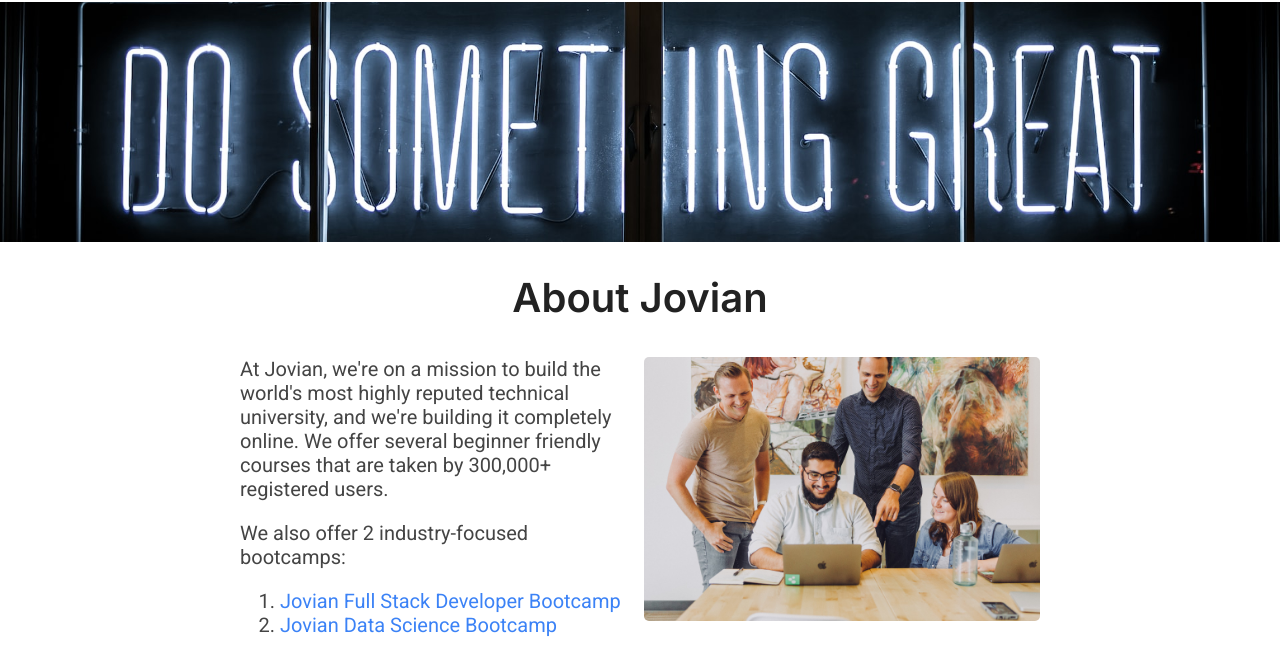
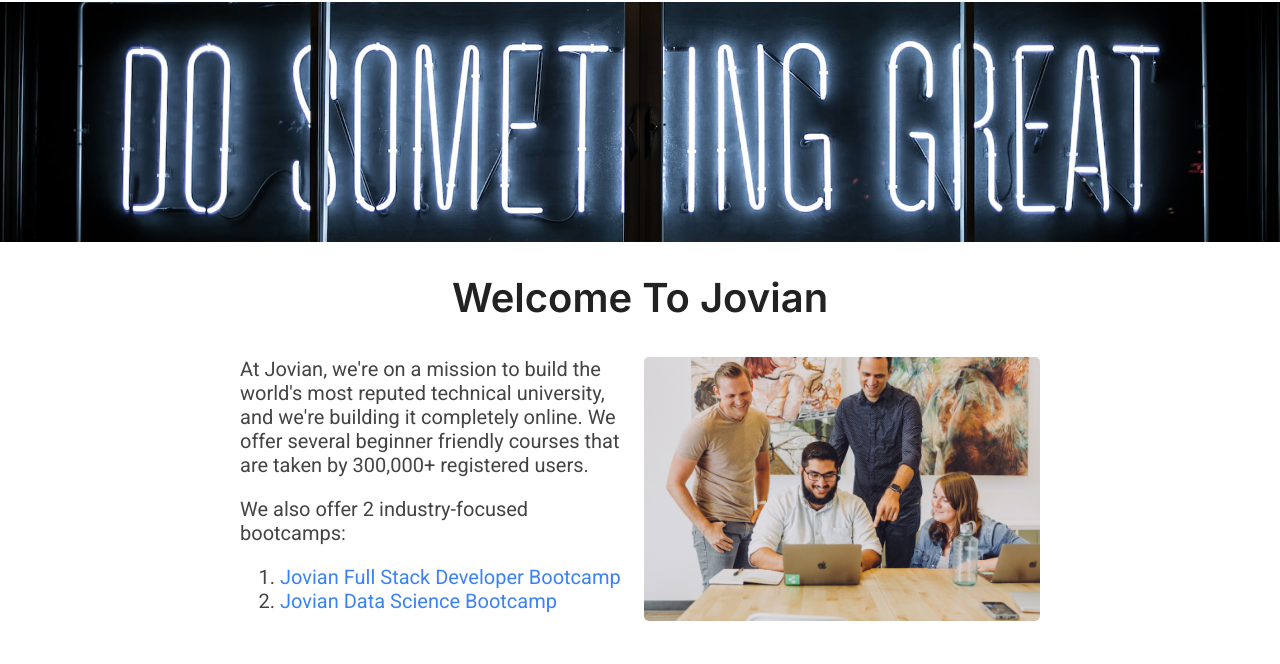
Before and after one commit to Enigmatic-Echo/Jovion-Careers-Site-Live, a plain HTML site: page src/index.html in a window 1280 px wide. Shown: the part 48-712 px from the top of the page. Drawn offline with Linux system fonts and the light colour scheme.

Commit message:
change to the index.html

```diff
--- a/src/index.html
+++ b/src/index.html
@@ -19,14 +19,14 @@
     <img id="banner" src="banner.jpg" alt="Banner" height="240">
 
     <h1>
-        About Jovian
+        Welcome To Jovian
     </h1>
 
     <div id="about">
         <div id="description">
             <p style="margin-top: 0;">
                 At Jovian, we're on a mission to build
-                the world's most highly reputed technical
+                the world's most reputed technical
                 university, and we're building it completely
                 online. We offer several beginner friendly
                 courses that are taken by 300,000+ registered
```
